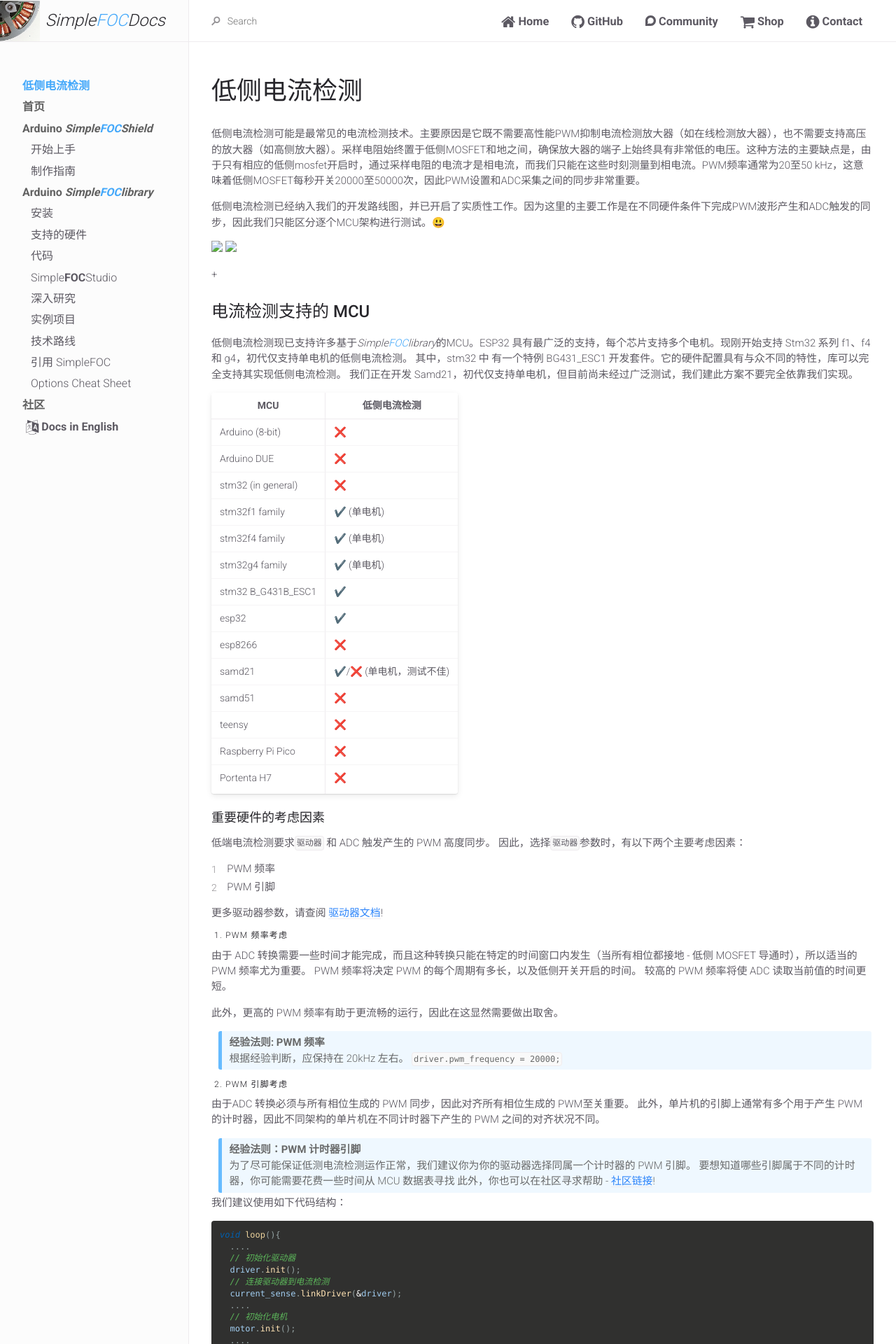
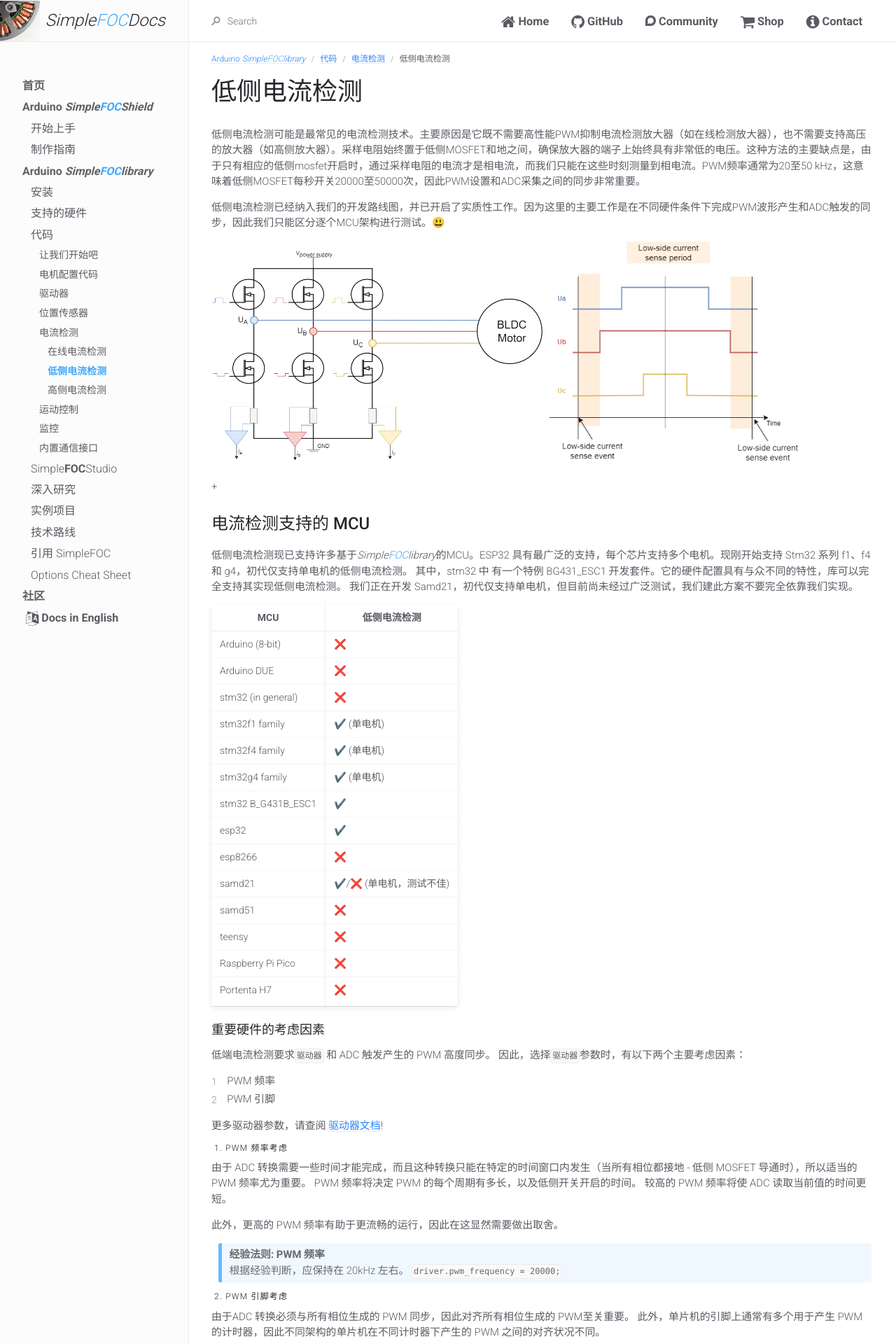
Before and after one commit to simplefoc/docs_chinese, a Jekyll site: the page built from docs/simplefoc_library/code/current_sense/low_side.md, in a window 1280 px wide. Shown: the top 1920 px of the page at 70% size. Built offline with Jekyll 4.4.1, drawn with Linux system fonts in a browser that asks for light colours; our own code applies the rules of GitHub Pages for plain Markdown files; some of the changed text lies outside the part shown.

Commit message:
Update low_side.md

```diff
--- a/docs/simplefoc_library/code/current_sense/low_side.md
+++ b/docs/simplefoc_library/code/current_sense/low_side.md
@@ -1,4 +1,15 @@
+---
+layout: default
+title: 低侧电流检测
+nav_order: 2
+permalink: /low_side_current_sense
+parent: 电流检测
+grand_parent: 代码
+grand_grand_parent: Arduino <span class="simple">Simple<span class="foc">FOC</span>library</span>
+---
+
 # 低侧电流检测
+
 低侧电流检测可能是最常见的电流检测技术。主要原因是它既不需要高性能PWM抑制电流检测放大器（如在线检测放大器），也不需要支持高压的放大器（如高侧放大器）。采样电阻始终置于低侧MOSFET和地之间，确保放大器的端子上始终具有非常低的电压。这种方法的主要缺点是，由于只有相应的低侧mosfet开启时，通过采样电阻的电流才是相电流，而我们只能在这些时刻测量到相电流。PWM频率通常为20至50 kHz，这意味着低侧MOSFET每秒开关20000至50000次，因此PWM设置和ADC采集之间的同步非常重要。
 
 低侧电流检测已经纳入我们的开发路线图，并已开启了实质性工作。因为这里的主要工作是在不同硬件条件下完成PWM波形产生和ADC触发的同步，因此我们只能区分逐个MCU架构进行测试。😃
```
